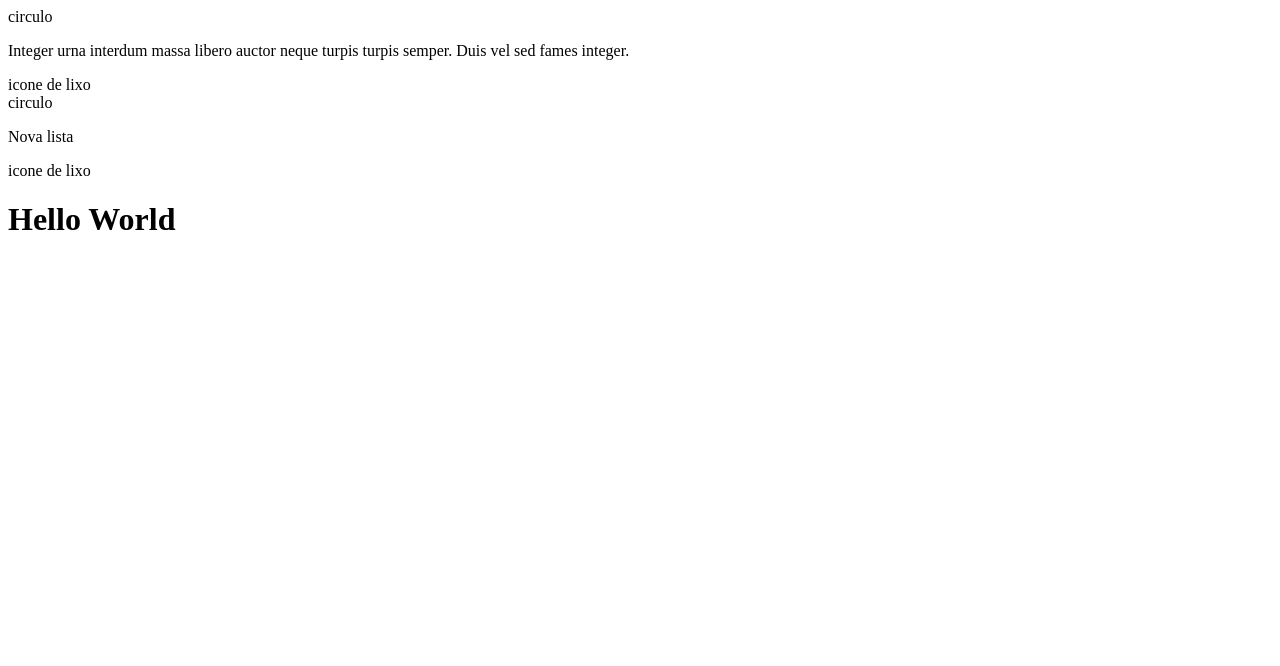
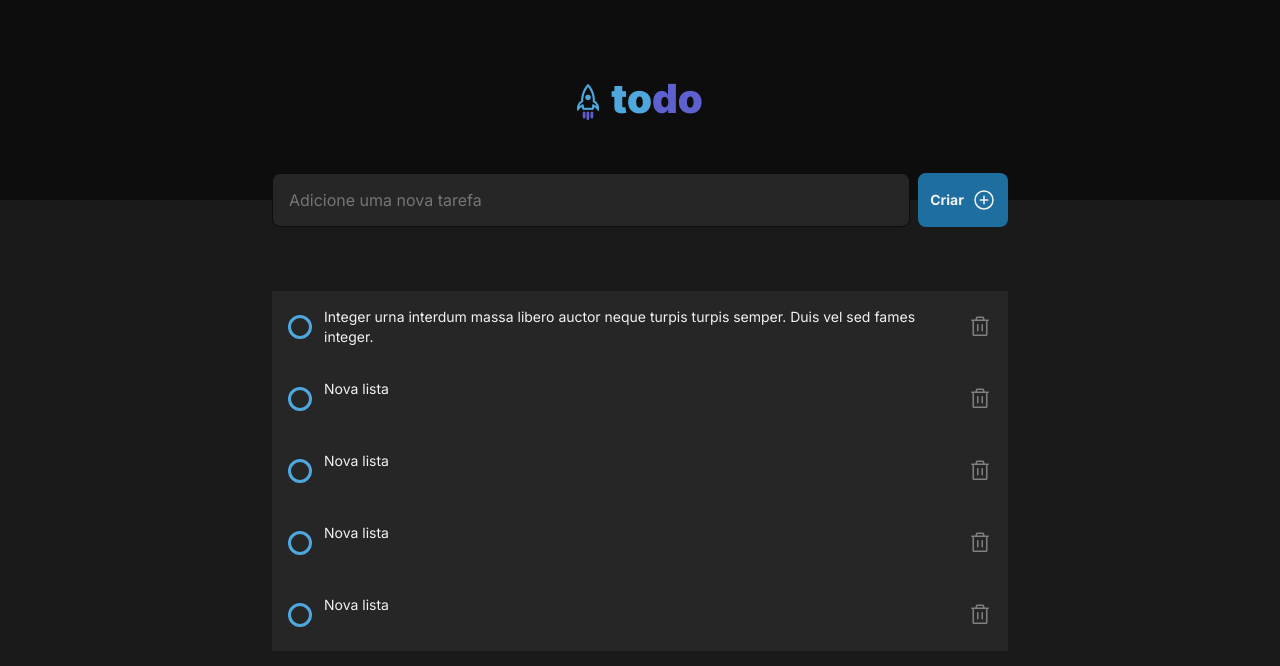
Before and after one commit to olinicker/to-do-list, a React (Vite) app: page / in a window 1280 px wide. Shown: the top 666 px of the page. Built offline with nearby package versions, Linux system fonts and the light colour scheme.

Commit message:
estilização do componente Task, criação e estilização do componente Header e InputTask

```diff
--- a/index.html
+++ b/index.html
@@ -2,9 +2,18 @@
 <html lang="en">
 
 <head>
+
+  <link rel="preconnect" href="https://fonts.googleapis.com">
+  <link rel="preconnect" href="https://fonts.gstatic.com" crossorigin>
+
   <meta charset="UTF-8" />
   <link rel="icon" type="image/svg+xml" href="/vite.svg" />
   <meta name="viewport" content="width=device-width, initial-scale=1.0" />
+
+  <link
+    href="https://fonts.googleapis.com/css2?family=Inter:ital,opsz,wght@0,14..32,100..900;1,14..32,100..900&display=swap"
+    rel="stylesheet">
+
   <title>To-do list</title>
 </head>
 
--- a/package.json
+++ b/package.json
@@ -10,6 +10,7 @@
     "preview": "vite preview"
   },
   "dependencies": {
+    "@phosphor-icons/react": "^2.1.7",
     "react": "^19.0.0",
     "react-dom": "^19.0.0"
   },
--- a/src/App.jsx
+++ b/src/App.jsx
@@ -1,16 +1,34 @@
-import { useState } from 'react'
-import { Task } from './Task'
+import { useState } from 'react';
+import { Task } from './components/Task';
+import { Header } from './components/Header';
+import { InputTask } from './components/InputTask'
+
+import styles from './App.module.css';
+
+import './global.css';
 
 export function App() {
   return (
     <div>
+      <Header />
+      <div className={styles.wrapper}>
+        <InputTask />
         <Task
           content="Integer urna interdum massa libero auctor neque turpis turpis semper. Duis vel sed fames integer."
         />
         <Task
           content="Nova lista"
         />
-      <h1>Hello World</h1>
+        <Task
+          content="Nova lista"
+        />
+        <Task
+          content="Nova lista"
+        />
+        <Task
+          content="Nova lista"
+        />
+      </div>
     </div>
   )
 }
--- /dev/null
+++ b/src/App.module.css
@@ -0,0 +1,5 @@
+.wrapper {
+  display: flex;
+  flex-direction: column;
+  align-items: center;
+}
--- a/src/Task.jsx
+++ /dev/null
@@ -1,9 +0,0 @@
-export function Task(props) {
- return (
-  <div>
-   <span>circulo</span>
-   <p>{props.content}</p>
-   <span>icone de lixo</span>
-  </div>
- )
-}
--- /dev/null
+++ b/src/components/Header.jsx
@@ -0,0 +1,13 @@
+import styles from './Header.module.css'
+import logo from '../assets/logo.png';
+
+export function Header() {
+
+  return (
+    <header className={styles.header}>
+      <div>
+        <img src={logo} />
+      </div>
+    </header>
+  )
+}
--- /dev/null
+++ b/src/components/Header.module.css
@@ -0,0 +1,8 @@
+.header {
+  background-color: var(--gray-700);
+  height: 200px;
+  display: flex;
+  justify-content: center;
+  align-items: center;
+
+}
--- /dev/null
+++ b/src/components/InputTask.jsx
@@ -0,0 +1,15 @@
+import { PlusCircle } from "@phosphor-icons/react"
+
+import styles from './InputTask.module.css'
+
+export function InputTask() {
+  return (
+    <div className={styles.inputTask}>
+      <input className={styles.input} type="text" name="" id="" placeholder="Adicione uma nova tarefa" />
+      <button className={styles.button}>
+        Criar
+        <PlusCircle size={24} />
+      </button>
+    </div>
+  )
+}
--- /dev/null
+++ b/src/components/InputTask.module.css
@@ -0,0 +1,33 @@
+.inputTask {
+  width: 736px;
+  height: 54px;
+  display: flex;
+  justify-content: space-between;
+  position: relativez;
+  margin-bottom: 64px;
+  margin-top: -27px;
+}
+
+.input {
+  background-color: var(--gray-500);
+  border: 1px solid var(--gray-700);
+  border-radius: .5rem;
+  color: var(--gray-100);
+  width: 638px;
+  padding: 1rem;
+  font: var(--text-16);
+}
+
+.button {
+  display: flex;
+  background-color: var(--blue-dark);
+  color: var(--gray-100);
+  justify-content: center;
+  align-items: center;
+  gap: 8px;
+  width: 90px;
+  border-radius: 8px;
+  border: 0;
+  font: var(--text-14);
+  font-weight: bold;
+}
--- /dev/null
+++ b/src/components/Task.jsx
@@ -0,0 +1,18 @@
+import styles from './Task.module.css'
+import { Trash, Check } from "@phosphor-icons/react"
+
+export function Task(props) {
+  return (
+    <div className={styles.task}>
+      <div className={styles.circular}>
+        <Check className={styles.checkButton} size={24} />
+        <input type="checkbox" name="" id="" />
+      </div>
+
+      <p>{props.content}</p>
+      <button title='deletar comentário'>
+        <Trash size={24} />
+      </button>
+    </div>
+  )
+}
--- /dev/null
+++ b/src/components/Task.module.css
@@ -0,0 +1,73 @@
+.task {
+  background-color: var(--gray-500);
+  padding-inline: 1rem;
+  height: 80px;
+  display: flex;
+  justify-content: space-between;
+  align-items: center;
+  color: var(--gray-100);
+  font: var(--text-14);
+  height: 4.5rem;
+  width: 46rem;
+
+  & button {
+    background-color: transparent;
+    line-height: 0;
+    border: 0;
+    color: var(--gray-300);
+    cursor: pointer;
+    border-radius: 2px;
+  }
+
+  & button:hover {
+    color: var(--danger);
+    background-color: var(--gray-400);
+  }
+
+  & p {
+    height: 40px;
+    width: 632px;
+  }
+}
+
+.circular {
+  background-color: var(--gray-500);
+  display: flex;
+  flex-direction: column;
+  align-items: center;
+  border-radius: 50%;
+  border: 3px solid var(--blue);
+  width: 24px;
+  height: 24px;
+  position: relative;
+
+  & input {
+    position: absolute;
+    inset: 0;
+    opacity: 0;
+  }
+
+  &:hover {
+    background-color: var(--blue-dark);
+  }
+
+  &:not(:checked) {
+    .checkButton {
+      opacity: 0;
+    }
+  }
+
+  &:has(:checked) {
+    background-color: var(--purple-dark);
+    border-color: var(--purple-dark);
+
+    .checkButton {
+      opacity: 1;
+    }
+  }
+
+  &:has(:checked):hover {
+    background-color: var(--purple);
+    border-color: var(--purple);
+  }
+}
--- /dev/null
+++ b/src/global.css
@@ -0,0 +1,40 @@
+* {
+  margin: 0;
+  padding: 0;
+  box-sizing: border-box;
+}
+
+:focus {
+  outline: transparent;
+  box-shadow: 0 0 0 2px var(--purple-dark);
+}
+
+body {
+  background-color: var(--gray-600);
+}
+
+
+:root {
+
+  --font-family: "Inter", serif;
+  --text-12: 12px/140% var(--font-family);
+  --text-14: 14px/140% var(--font-family);
+  --text-16: 16px/140% var(--font-family);
+
+  --blue-dark: #1E6F9F;
+  --blue: #4EA8DE;
+
+  --purple-dark: #5E60CE;
+  --purple: #8284FA;
+
+  --gray-700: #0D0D0D;
+  --gray-600: #1A1A1A;
+  --gray-500: #262626;
+  --gray-400: #333333;
+  --gray-300: #808080;
+
+  --gray-200: #D9D9D9;
+  --gray-100: #F2F2F2;
+
+  --danger: #E25858;
+}
```
Also changed, not shown: src/assets/logo.png (added), 1 other file (tests, documents, lock files or other folders). Lines whose indentation alone changed are shown as unchanged.
